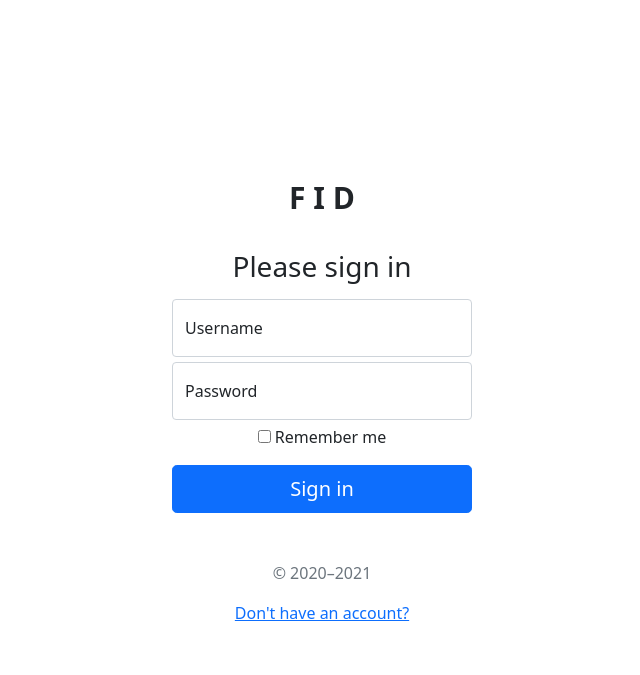
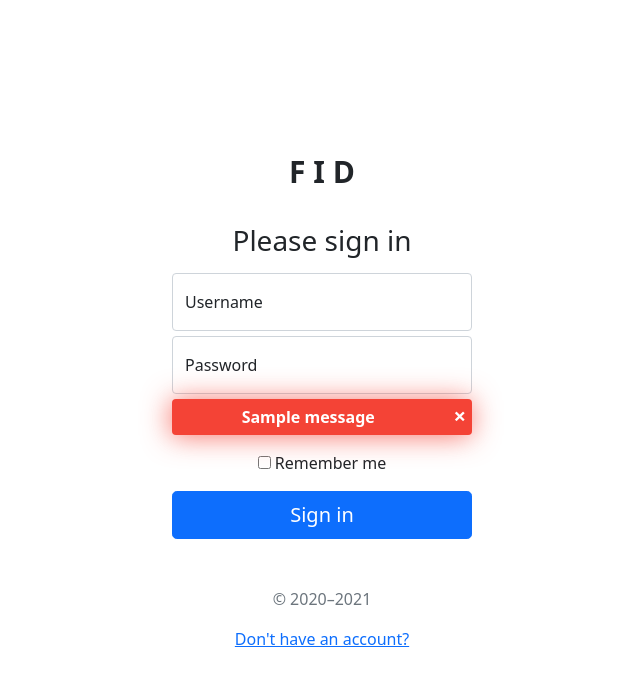
Before and after one commit to nrj1024/FakeImageDetector, a Django app: page /signin/ in a window 1280 px wide. Shown: the top 675 px of the page, without its empty margins (318-958 px from the left). Run offline with Django 3.2, Linux system fonts and the light colour scheme; tables that the repository leaves empty hold one stand-in row (values such as "Sample post"); one stand-in notice (Sample message) is shown.

Commit message:
Updated Code

```diff
--- a/Django Web App/FakeImageDetector/urls.py
+++ b/Django Web App/FakeImageDetector/urls.py
@@ -14,9 +14,10 @@ Including another URLconf
     2. Add a URL to urlpatterns:  path('blog/', include('blog.urls'))
 """
 from django.contrib import admin
-from django.urls import path, include
+from django.urls import path, include, re_path
 from django.conf import settings
 from django.conf.urls.static import static
+from django.views.static import serve
 
 urlpatterns = [
     path('admin/', admin.site.urls),
@@ -24,3 +25,7 @@ urlpatterns = [
     path('api/', include('mainapp.urls')),
     path('', include('UI.urls'))
 ] + static(settings.MEDIA_URL, document_root=settings.MEDIA_ROOT)
+
+if not settings.DEBUG:
+    urlpatterns += [ re_path(r'^media/(?P<path>.*)$', serve,{'document_root': settings.MEDIA_ROOT}),
+                     re_path(r'^static/(?P<path>.*)$', serve,{'document_root': settings.STATIC_ROOT}) ]
--- a/Django Web App/UI/templates/signin.html
+++ b/Django Web App/UI/templates/signin.html
@@ -8,6 +8,30 @@
     <!-- Bootstrap CSS -->
     <link href="https://cdn.jsdelivr.net/npm/bootstrap@5.0.0/dist/css/bootstrap.min.css" rel="stylesheet" integrity="sha384-wEmeIV1mKuiNpC+IOBjI7aAzPcEZeedi5yW5f2yOq55WWLwNGmvvx4Um1vskeMj0" crossorigin="anonymous">
     <link href="{% static 'signin.css' %}" rel="stylesheet">
+    <style>
+    .alert {
+      padding: 5px;
+      background-color: #f44336;
+      color: white;
+      box-shadow: -1px 1px 28px 0px rgba(244,67,54,0.75);
+      -webkit-box-shadow: -1px 1px 28px 0px rgba(244,67,54,0.75);
+      -moz-box-shadow: -1px 1px 28px 0px rgba(244,67,54,0.75);
+    }
+    .closebtn {
+      margin-left: 15px;
+      color: white;
+      font-weight: bold;
+      float: right;
+      font-size: 22px;
+      line-height: 20px;
+      cursor: pointer;
+      transition: 0.3s;
+    }
+
+    .closebtn:hover {
+      color: black;
+    }
+    </style>
     <title>Sign In</title>
   </head>
   <body style="text-align: center; background-color: white;">
@@ -25,7 +49,11 @@
           <input name="password" type="password" class="form-control" id="floatingPassword" placeholder="Password">
           <label for="floatingPassword">Password</label>
         </div>
-
+        {% if messages %}
+          {% for message in messages %}
+            <p class="alert" ><span class="closebtn" onclick="this.parentElement.style.display='none';">&times;</span> <strong>{{ message }}</strong></p>
+          {% endfor %}
+        {% endif %}
         <div class="checkbox mb-3">
           <label>
             <input type="checkbox" value="remember-me"> Remember me
--- a/Django Web App/UI/views.py
+++ b/Django Web App/UI/views.py
@@ -6,6 +6,7 @@ from django.contrib.auth.models import User
 from django.contrib.auth import authenticate, login, logout
 from time import sleep
 from django.template.response import TemplateResponse
+from django.contrib import messages
 
 def home(request):
     if not request.user.is_authenticated:
@@ -17,6 +18,10 @@ def home(request):
 def signin(request):
     if request.method == 'POST':
         user = authenticate(request, username=request.POST['username'], password=request.POST['password'])
+        if user == None:
+            messages.add_message(request, messages.ERROR, 'Invalid Credentials!')
+            print('Invalid Credentials!')
+            return render(request, 'signin.html')
         login(request, user)
         print('Logged in', request.user.username)
         return redirect('/')
```
Also changed, not shown: Django Web App/db.sqlite3, Django Web App/media/binary_masks/Sp_D_NND_A_ani0085_arc0089_0595_segmentation.jpg (added), Django Web App/media/binary_masks/Sp_D_NNN_A_sec0068_sec0055_0118_segmentation.jpg (added), Django Web App/media/binary_masks/Sp_D_NRN_A_pla0088_ani0038_0415_segmentation.jpg (added), Django Web App/media/tempresaved.jpg, Django Web App/media/uploaded_images/Sp_D_NND_A_ani0085_arc0089_0595.jpg (added), Django Web App/media/uploaded_images/Sp_D_NNN_A_sec0068_sec0055_0118.jpg (added), Django Web App/media/uploaded_images/Sp_D_NRN_A_pla0088_ani0038_0415.jpg (added).
